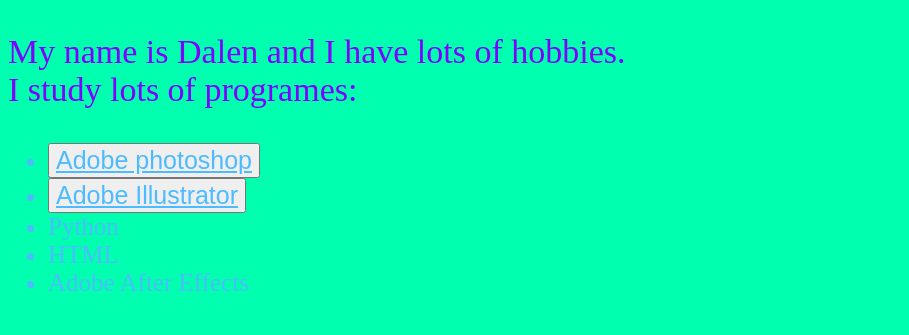
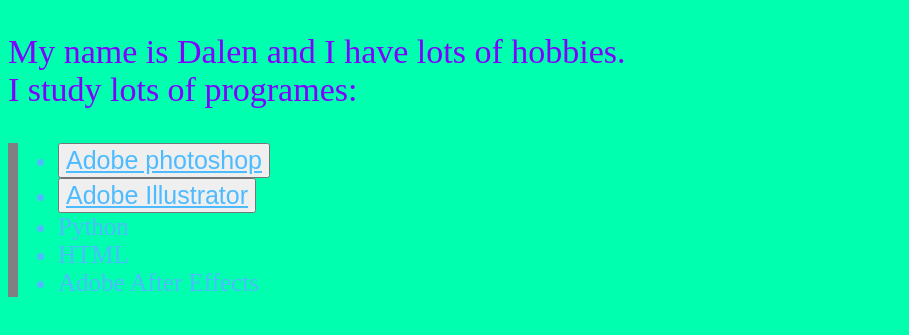
Before and after one commit to DalenDautov/portfolio, a plain HTML site: page index.html in a window 1280 px wide. Shown: the part 165-500 px from the top of the page, without its empty margins (0-909 px from the left). Drawn offline with Linux system fonts and the light colour scheme.

Commit message:
Update index.html

```diff
--- a/index.html
+++ b/index.html
@@ -20,6 +20,9 @@
            	font-size: 25px;
            	color: #4dbbff;
            }
+	    ul{
+            border-left: 10px solid grey;
+           }
     </style>
 </head>
 <body>
```
